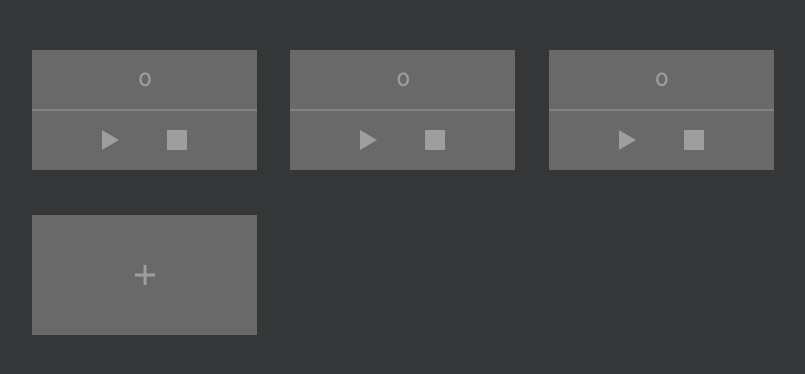
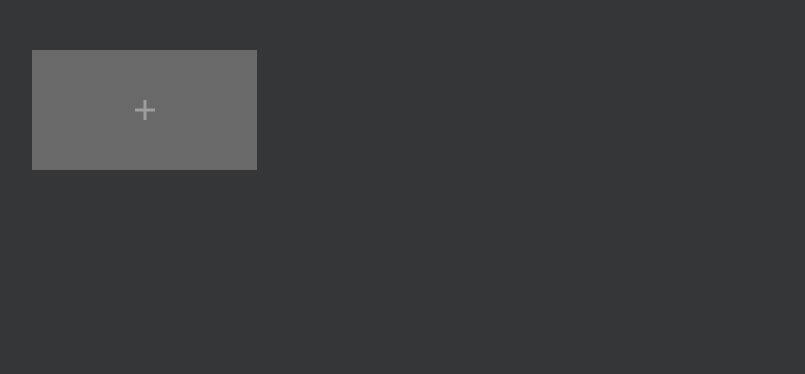
Before and after one commit to SherbakovSAF/stop-watch, a Vue app: page / in a window 1280 px wide. Shown: the top 374 px of the page, without its empty margins (237-1042 px from the left). Built offline with nearby package versions, Linux system fonts and the light colour scheme.

Commit message:
Исправление мелких деталей

```diff
--- a/src/App.vue
+++ b/src/App.vue
@@ -4,7 +4,9 @@
       <article v-for="stopWatch in stopWatchesState" :key="stopWatch.id">
         <div class="stopWatchCard">
           <div class="stopWatchCard__contentWrap">
-            <h1 :style="stopWatch.isLaunch ? 'color: #FFF' : 'color: #9E9E9E'">{{ stopWatch.timeDisplay ? stopWatch.timeDisplay : 0 }}</h1>
+            <h1 :style="stopWatch.isLaunch ? 'color: #FFF' : 'color: #9E9E9E'">
+              {{ stopWatch.timeDisplay ? stopWatch.timeDisplay : 0 }}
+            </h1>
             <hr :style="stopWatch.isLaunch ? 'background-color: #FFF' : 'background-color: #9E9E9E'">
             <div class="control__panel">
               <startButton v-if="!stopWatch.isLaunch" @click="startStopwatch(stopWatch)" />
@@ -18,8 +20,8 @@
         <div class="stopWatchCard">
           <div class="stopWatchCard__contentWrap addStopWatchWrap">
             <svg width="20" height="20" viewBox="0 0 20 20" fill="none" xmlns="http://www.w3.org/2000/svg">
-                <rect x="8.5" width="3" height="20" fill="#9E9E9E"/>
-                <rect y="11.5" width="3" height="20" transform="rotate(-90 0 11.5)" fill="#9E9E9E"/>
+              <rect x="8.5" width="3" height="20" fill="#9E9E9E" />
+              <rect y="11.5" width="3" height="20" transform="rotate(-90 0 11.5)" fill="#9E9E9E" />
             </svg>
           </div>
         </div>
@@ -43,25 +45,7 @@ export default {
   },
   data() {
     return {
-      stopWatchesState: [{
-        id: 0,
-        count: 0,
-        isLaunch: false,
-        addingTime: null,
-        timeDisplay: null
-      }, {
-        id: 1,
-        count: 0,
-        isLaunch: false,
-        addingTime: null,
-        timeDisplay: null
-      }, {
-        id: 2,
-        count: 0,
-        isLaunch: false,
-        addingTime: null,
-        timeDisplay: null
-      },]
+      stopWatchesState: []
     }
   },
   computed: {
@@ -103,7 +87,7 @@ export default {
         return formatted[2]
       }
     },
-    addStopwatch(){
+    addStopwatch() {
       const newStopwatch = {
         id: this.stopWatchesState.length,
         count: 0,
@@ -157,17 +141,26 @@ justify-items: center;
   grid-row-gap: 45px;
 }
 
-@media (max-width: 768px) {
+@media (min-width: 0px) {
+  .card__wrap {
+    grid-template-columns: 1fr;
+  }
+}
+
+@media (min-width: 768px) {
   .card__wrap {
     grid-template-columns: repeat(2, 1fr);
   }
 }
 
-@media (max-width: 320px) {
+@media (min-width: 1024px) {
   .card__wrap {
-    grid-template-columns: 1fr;
+    grid-template-columns: repeat(3, 1fr);
+    ;
   }
 }
+
+
 
 .card__wrap article {
   width: 225px;
@@ -185,7 +178,7 @@ grid-row-gap: 45px;
   line-height: 1;
 }
 
-hr{
+hr {
   position: absolute;
   top: 50%;
   transform: translateY(-50%);
@@ -201,13 +194,19 @@ hr{
   padding: 20px 0px;
 }
 
+
+.control__panel *{
+cursor: pointer;
+}
+
 .control__panel svg:last-child {
   margin-left: 48px;
 }
 
-.addStopWatchWrap{
+.addStopWatchWrap {
   display: flex;
   justify-content: center;
+  cursor: pointer;
   padding-top: 50px;
   padding-bottom: 50px;
 }
```
Lines whose indentation alone changed are shown as unchanged.
